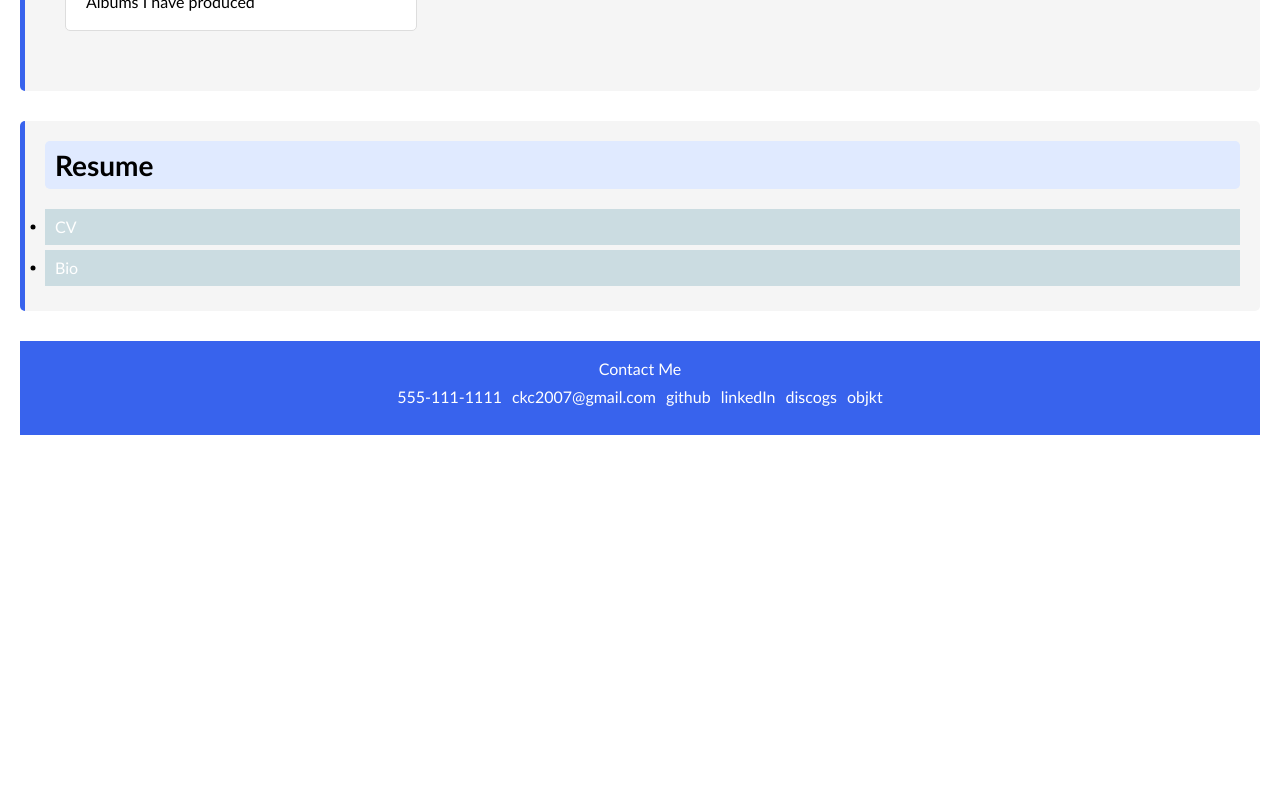
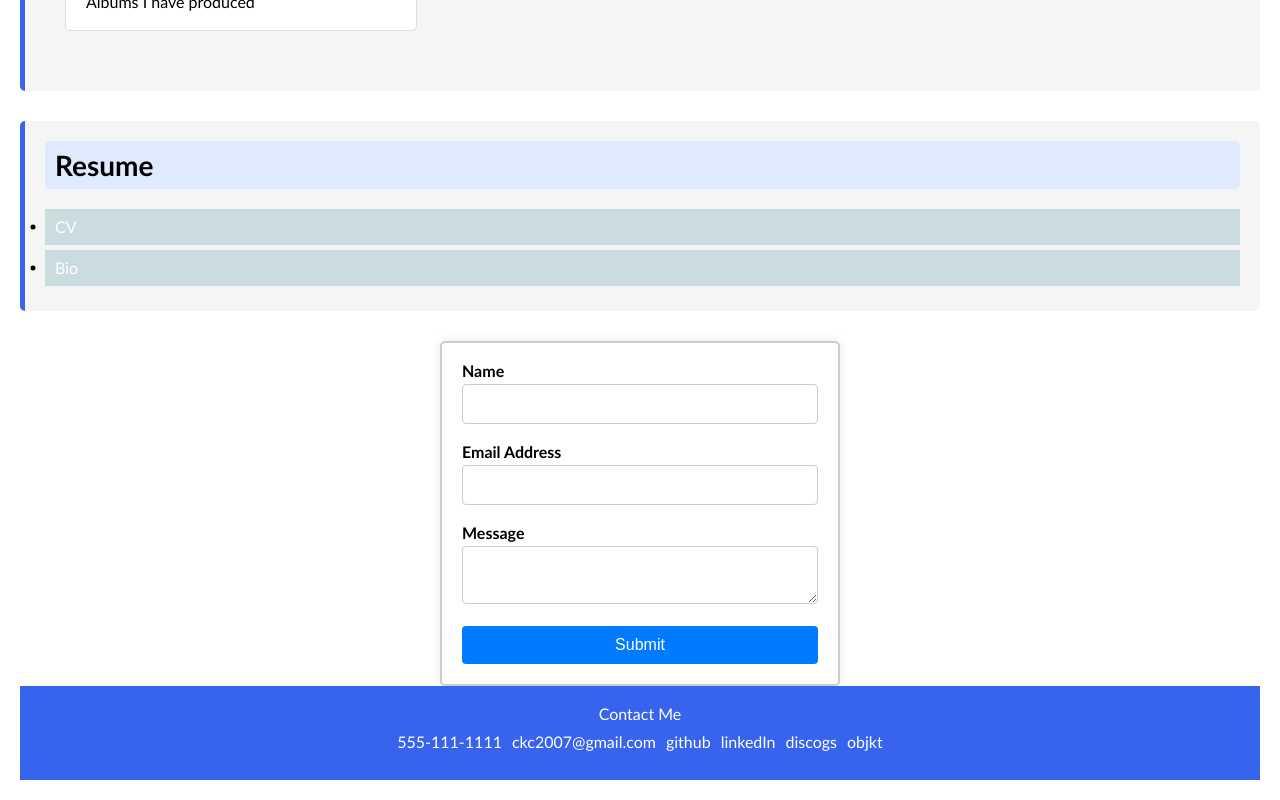
Before and after one commit to ckc2007/React-Porfolio, a React (Create React App) app: page / in a window 1280 px wide. Shown: the part 5549-6349 px from the top of the page. Before the commit the page ends 6004 px from the top, so only its background shows below. Built offline with nearby package versions, Linux system fonts and the light colour scheme.

Commit message:
created form and style

```diff
--- /dev/null
+++ b/src/components/ContactForm.js
@@ -0,0 +1,85 @@
+import React, { useState } from "react";
+
+function ContactForm() {
+  const [formData, setFormData] = useState({
+    name: "",
+    email: "",
+    message: "",
+  });
+
+  const [errors, setErrors] = useState({});
+
+  function handleChange(e) {
+    const { name, value } = e.target;
+    setFormData({ ...formData, [name]: value });
+  }
+
+  function validateEmail(email) {
+    // Simple email validation using a regular expression
+    const re = /\S+@\S+\.\S+/;
+    return re.test(email);
+  }
+
+  function handleBlur(e) {
+    const { name, value } = e.target;
+    if (!value.trim()) {
+      setErrors({ ...errors, [name]: "This field is required" });
+    } else if (name === "email" && !validateEmail(value)) {
+      setErrors({ ...errors, email: "Invalid email address" });
+    } else {
+      setErrors({ ...errors, [name]: "" });
+    }
+  }
+
+  function handleSubmit(e) {
+    e.preventDefault();
+    // Handle form submission logic here, for example, send the data to a server
+    console.log("Form data:", formData);
+  }
+
+  return (
+    <form onSubmit={handleSubmit}>
+      <div>
+        <label htmlFor="name">Name</label>
+        <input
+          type="text"
+          id="name"
+          name="name"
+          value={formData.name}
+          onChange={handleChange}
+          onBlur={handleBlur}
+          required
+        />
+        {errors.name && <div>{errors.name}</div>}
+      </div>
+      <div>
+        <label htmlFor="email">Email Address</label>
+        <input
+          type="email"
+          id="email"
+          name="email"
+          value={formData.email}
+          onChange={handleChange}
+          onBlur={handleBlur}
+          required
+        />
+        {errors.email && <div>{errors.email}</div>}
+      </div>
+      <div>
+        <label htmlFor="message">Message</label>
+        <textarea
+          id="message"
+          name="message"
+          value={formData.message}
+          onChange={handleChange}
+          onBlur={handleBlur}
+          required
+        />
+        {errors.message && <div>{errors.message}</div>}
+      </div>
+      <button type="submit">Submit</button>
+    </form>
+  );
+}
+
+export default ContactForm;
--- a/src/components/Main.js
+++ b/src/components/Main.js
@@ -5,6 +5,7 @@ import AboutMe from "./AboutMe";
 import Work from "./Work";
 import WorkCreative from "./WorkCreative";
 import Resume from "./Resume";
+import ContactForm from "./ContactForm";
 import Footer from "./Footer";
 
 function Main() {
@@ -15,6 +16,7 @@ function Main() {
       <Work />
       <WorkCreative />
       <Resume />
+      <ContactForm />
       <Footer />
     </main>
   );
--- a/src/style/style.css
+++ b/src/style/style.css
@@ -221,6 +221,65 @@ h3 {
   background-color: aqua; /* Change background color on hover */
 }
 
+/* CSS for Contact Form */
+
+form {
+  max-width: 400px;
+  margin: 0 auto;
+  padding: 20px;
+  border: 2px solid #ccc;
+  border-radius: 5px;
+  box-shadow: 0 0 10px rgba(0, 0, 0, 0.1);
+}
+
+form div {
+  margin-bottom: 20px;
+}
+
+label {
+  display: block;
+  font-weight: bold;
+  margin-bottom: 5px;
+}
+
+input,
+textarea {
+  width: 100%;
+  padding: 10px;
+  border: 1px solid #ccc;
+  border-radius: 4px;
+  font-size: 16px;
+}
+
+button {
+  display: block;
+  width: 100%;
+  padding: 10px;
+  background-color: #007bff;
+  color: #fff;
+  border: none;
+  border-radius: 4px;
+  font-size: 16px;
+  cursor: pointer;
+  transition: background-color 0.2s ease;
+}
+
+button:hover {
+  background-color: #0056b3;
+}
+
+div.error {
+  color: red;
+  font-size: 14px;
+}
+
+/* Optional: Add media query to make the form responsive on smaller screens */
+@media screen and (max-width: 600px) {
+  form {
+    max-width: 100%;
+  }
+}
+
 footer {
   background-color: #3863ed;
   color: #fff;
```
